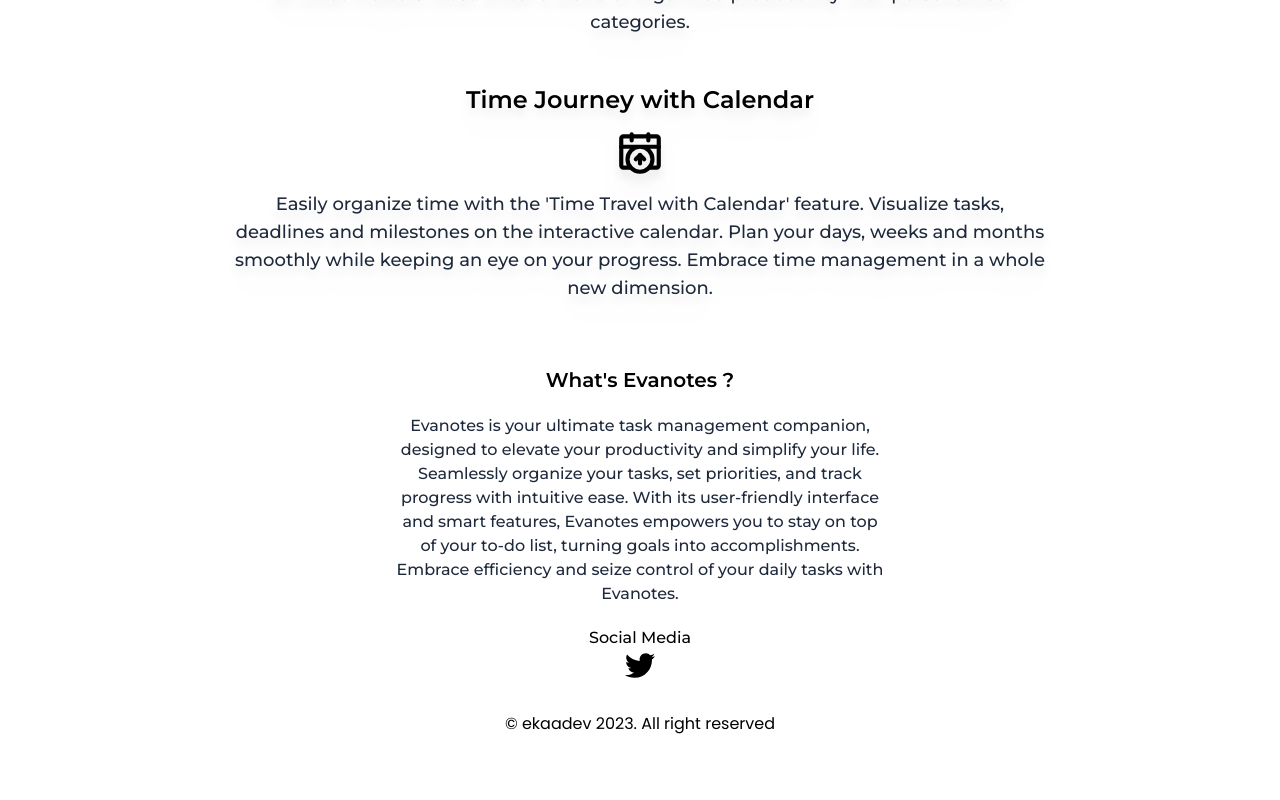
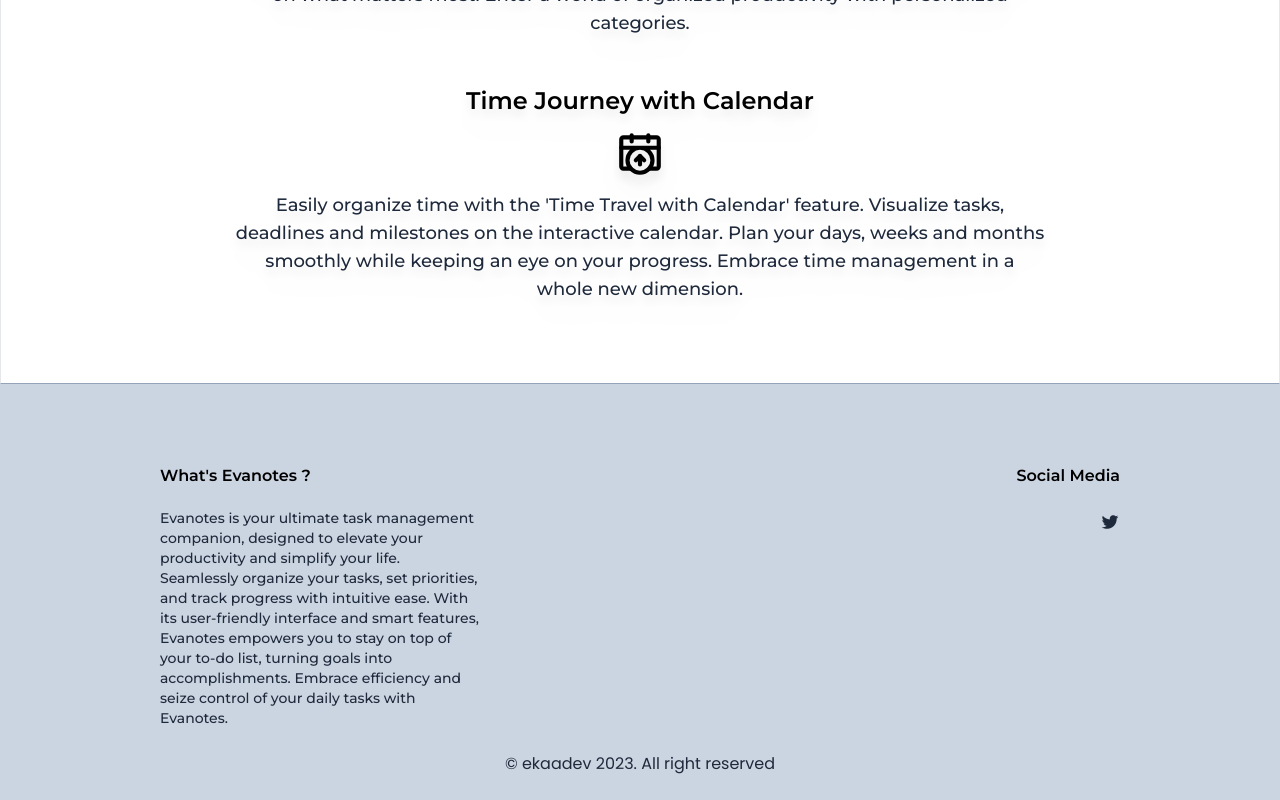
Before and after one commit to ekaadev/evanotes, a Nuxt app: page / in a window 1280 px wide. Shown: the part 1448-2248 px from the top of the page. Before the commit the page ends 2184 px from the top, so only its background shows below. Built offline with nearby package versions, Linux system fonts and the light colour scheme.

Commit message:
feat: create notes/add notes

```diff
--- a/components/FeatureSection.vue
+++ b/components/FeatureSection.vue
@@ -1,5 +1,8 @@
 <template>
-  <div id="feature" class="container-feature min-w-full min-h-screen">
+  <div
+    id="feature"
+    class="container-feature min-w-full min-h-screen border-b-slate-400 border pb-20"
+  >
     <h1
       class="mt-20 text-center font-main font-bold text-3xl col-start-2 col-end-3"
     >
--- a/components/FooterWeb.vue
+++ b/components/FooterWeb.vue
@@ -1,9 +1,13 @@
 <template>
-  <footer id="about" class="min-w-full">
-    <div class="container-about w-11/12 mx-auto mt-16 flex justify-between">
-      <div class="w-5/12 m-auto text-center">
-        <h4 class="font-main text-xl font-semibold">What's Evanotes ?</h4>
-        <p class="mt-5 text-slate-800 font-main font-medium text-base">
+  <footer id="about" class="min-w-full bg-slate-300 pt-4">
+    <div
+      class="container-about w-full mx-auto mt-16 flex flex-wrap justify-around flex-row"
+    >
+      <div class="w-1/4 text-start">
+        <h4 class="font-main text-base font-semibold mb-5">
+          What's Evanotes ?
+        </h4>
+        <p class="text-slate-800 font-main font-medium text-sm">
           Evanotes is your ultimate task management companion, designed to
           elevate your productivity and simplify your life. Seamlessly organize
           your tasks, set priorities, and track progress with intuitive ease.
@@ -12,17 +16,14 @@
           accomplishments. Embrace efficiency and seize control of your daily
           tasks with Evanotes.
         </p>
-        <h4 class="font-main font-medium mt-5">Social Media</h4>
-        <a href="https://twitter.com"
-          ><img
-            class="m-auto"
-            src="@/assets/twitter.svg"
-            alt="logo-twitter"
-            width="30"
-        /></a>
+      </div>
+
+      <div class="w-1/4 text-end">
+        <h4 class="font-main font-semibold mb-5">Social Media</h4>
+        <a href="#"><i class="uil uil-twitter text-slate-800 text-xl"></i></a>
       </div>
     </div>
-    <p class="text-center min-w-full font-custom mt-8">
+    <p class="text-center min-w-full font-custom p-6 text-slate-800">
       &copy; ekaadev 2023. All right reserved
     </p>
   </footer>
--- a/pages/create.vue
+++ b/pages/create.vue
@@ -35,6 +35,7 @@
             'background-color': isDashboardOpen ? '#10b981' : '',
             color: isDashboardOpen ? '#fff' : '',
           }"
+          @click="toggleAddProject"
         ></i>
         <h1
           class="font-medium p-1 px-2 rounded cursor-pointer origin-left duration-300 my-auto whitespace-nowrap hover:bg-gray-600"
@@ -47,7 +48,7 @@
     </div>
     <div class="p-4 ml-24 w-screen flex flex-col">
       <div
-        class="header-notes flex flex-wrap w-ful min-w-full px-4 py-1 justify-center border border-slate-950 items-center"
+        class="header-notes flex flex-wrap w-ful min-w-full px-4 py-1 justify-center items-center"
       >
         <div class="search-bar bg-gray-50 p-1 w-2/5 flex rounded shadow-md">
           <i class="uil uil-search mx-3 text-gray-400"></i
@@ -62,7 +63,7 @@
             id=""
             v-model="selectedFilter"
             name=""
-            class="bg-gray-50 p-1 rounded text-sm text-gray-400 shadow-sm"
+            class="bg-gray-50 p-1 rounded text-sm text-gray-400 shadow-md"
           >
             <option value="all">All</option>
             <option value="finish">Finish</option>
@@ -74,8 +75,8 @@
       <div class="container-content w-full flex justify-center">
         <div class="w-11/12 mt-6 flex flex-row gap-4 flex-wrap justify-start">
           <div
-            v-for="item in filterNotes()"
-            :key="item.id"
+            v-for="(item, index) in filterNotes()"
+            :key="index.id"
             class="rounded-md w-64 h-72 mx-1 px-3 py-1 bg-neutral-100 border border-gray-400 flex flex-col hover:shadow-xl duration-300"
           >
             <div
@@ -132,6 +133,7 @@
                   >
                   <input
                     id=""
+                    v-model="titleNotes"
                     type="text"
                     name=""
                     class="w-full border-solid border-2 border-emerald-500/50 focus:outline-none text-lg p-2 rounded"
@@ -145,6 +147,7 @@
                   >
                   <textarea
                     id=""
+                    v-model="deskripsiNotes"
                     class="w-full h-48 resize-none border-solid border-2 border-emerald-500/50 focus:outline-none text-base p-2 rounded"
                     name=""
                     spellcheck="false"
@@ -154,6 +157,7 @@
                 <button
                   type="button"
                   class="w-full text-center text-xl text-slate-50 p-2 rounded bg-emerald-400 hover:bg-emerald-600 duration-300 focus:bg-emerald-600"
+                  @click="toggleAddNotes"
                 >
                   Add note
                 </button>
@@ -193,6 +197,8 @@ export default {
           isDone: false,
         },
       ],
+      titleNotes: '',
+      deskripsiNotes: '',
     }
   },
   methods: {
@@ -200,12 +206,15 @@ export default {
       this.isDashboardOpen = !this.isDashboardOpen
       this.dashBoardWidth = this.isDashboardOpen ? '18rem' : '4rem'
     },
+
     toggleAddProject() {
       this.addProject = !this.addProject
     },
+
     toggleDone(item) {
       item.isDone = !item.isDone
     },
+
     filterNotes() {
       if (this.selectedFilter === 'all') {
         return this.notesProject
@@ -214,6 +223,16 @@ export default {
       } else if (this.selectedFilter === 'unfinish') {
         return this.notesProject.filter((item) => item.isDone === false)
       }
+    },
+
+    toggleAddNotes() {
+      const newItem = {
+        title: this.titleNotes,
+        deskripsi: this.deskripsiNotes,
+        isDone: false,
+      }
+      this.notesProject.push(newItem)
+      this.addProject = false
     },
   },
 }
```
